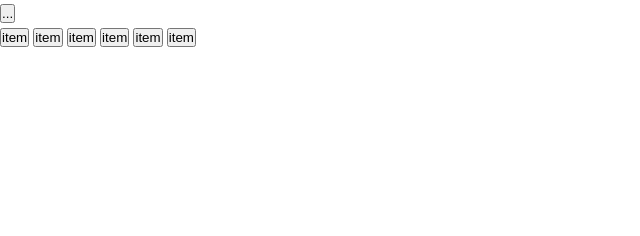
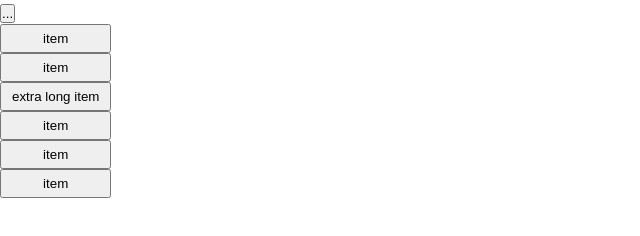
Before and after one commit to SVNRiS3/dropdown, a website built with webpack: page src/index.html in a window 1280 px wide. Shown: the whole page, without its empty margins (0-640 px from the left). Built offline with nearby package versions, Linux system fonts and the light colour scheme.

Commit message:
Add some styling

```diff
--- a/src/index.html
+++ b/src/index.html
@@ -12,7 +12,7 @@
         <div class="dropdown-items hidden">
             <button class="dropdown-item">item</button>
             <button class="dropdown-item">item</button>
-            <button class="dropdown-item">item</button>
+            <button class="dropdown-item">extra long item</button>
             <button class="dropdown-item">item</button>
             <button class="dropdown-item">item</button>
             <button class="dropdown-item">item</button>
--- a/src/style.css
+++ b/src/style.css
@@ -19,3 +19,13 @@ body {
 /* .hidden {
 	display: none;
 } */
+
+.dropdown-items {
+	display: flex;
+	flex-direction: column;
+	width: fit-content;
+}
+
+.dropdown-item {
+	padding: 5px 10px;
+}
```
